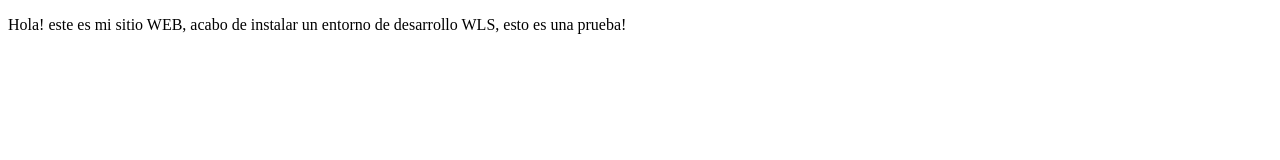
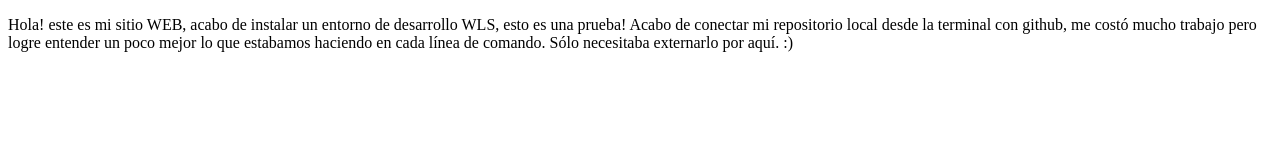
Before and after one commit to monoxgit/proyectoDemoCursoPrework, a plain HTML site: page index.html in a window 1280 px wide. Drawn offline with Linux system fonts and the light colour scheme.

Commit message:
Anunciamos los cambios efectudados con relación a la conexión de github

```diff
--- a/index.html
+++ b/index.html
@@ -9,6 +9,9 @@
 <body>
     <p>
           Hola! este es mi sitio WEB, acabo de instalar un entorno de desarrollo WLS, esto es una prueba!
+
+          Acabo de conectar mi repositorio local desde la terminal con github, me costó mucho trabajo pero logre entender un poco mejor
+          lo que estabamos haciendo en cada línea de comando. Sólo necesitaba externarlo por aquí. :)
     </p>
 </body>
 </html>
```
